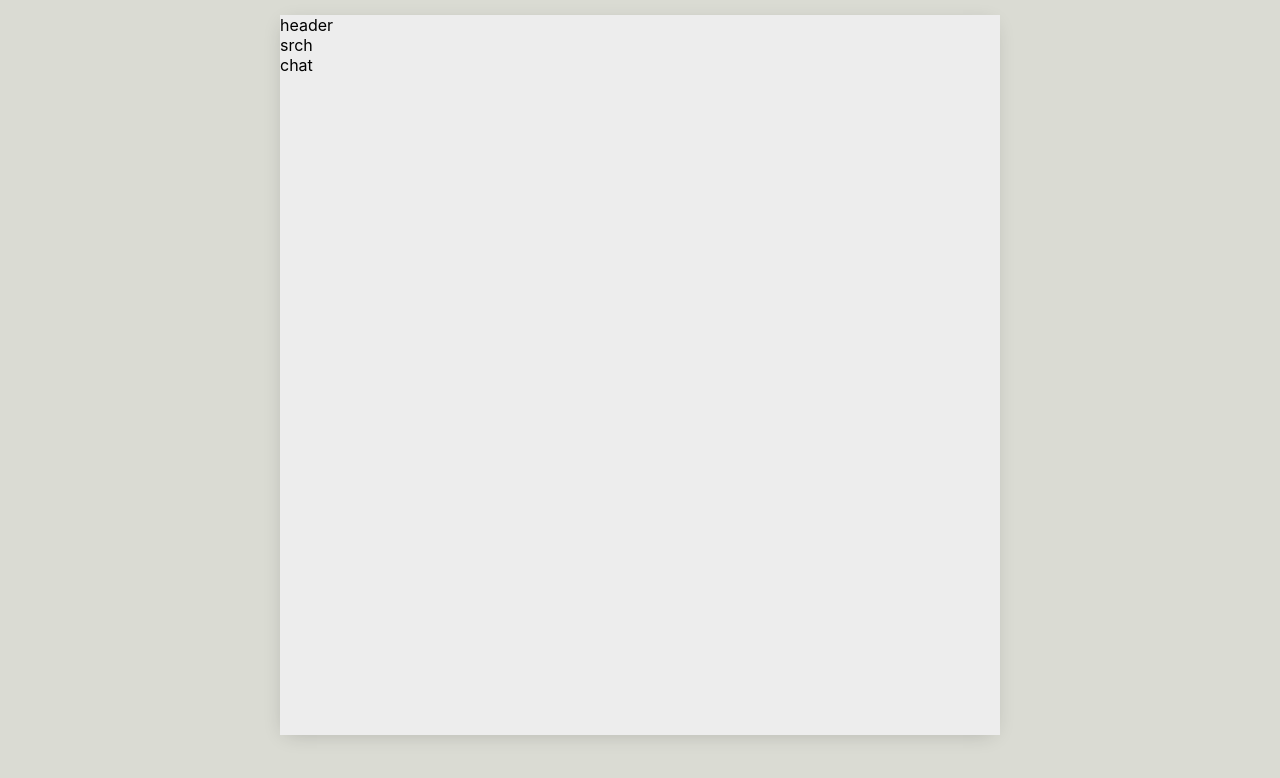
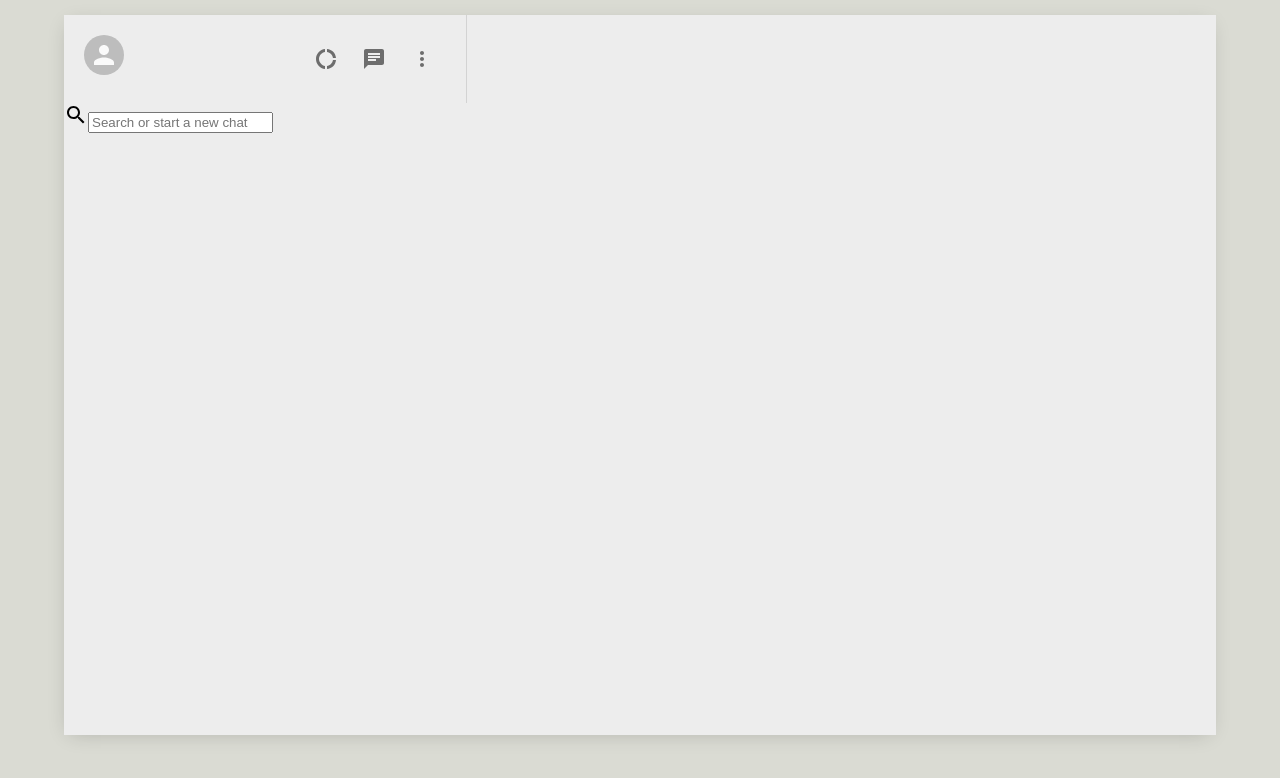
Before and after one commit to SubhasishSarkar/Whatsapp, a React (Create React App) app: page / in a window 1280 px wide. Shown: the top 778 px of the page. Built offline with nearby package versions, Linux system fonts and the light colour scheme.

Commit message:
sidebar header

```diff
--- a/package.json
+++ b/package.json
@@ -4,6 +4,7 @@
   "private": true,
   "dependencies": {
     "@material-ui/core": "^4.11.0",
+    "@material-ui/icons": "^4.9.1",
     "@testing-library/jest-dom": "^4.2.4",
     "@testing-library/react": "^9.3.2",
     "@testing-library/user-event": "^7.1.2",
--- a/src/App.css
+++ b/src/App.css
@@ -10,7 +10,7 @@
     margin-top: -50px;
     background-color: #ededed;
     height: 90vh;
-    width: 90vh;
+    width: 90vw;
     box-shadow: -1px 4px 20px -6px rgb(0,0,0,0.2);
 
 }
--- /dev/null
+++ b/src/Sidebar.css
@@ -0,0 +1,21 @@
+.sidebar{
+    flex: 0.35;
+}
+
+.sidebar__header{
+    display: flex;
+    justify-content: space-between;
+    padding: 20px;
+    border-right: 1px solid lightgray;
+}
+
+.sidebar__headerRight{
+    display: flex;
+    align-items: center;
+    justify-content: space-between;
+    min-width: 10vw;
+}
+.sidebar__headerRight > .MuiSvgIcon-root{
+    margin-right: 2vw;
+    font-size: 24px !important;
+}
--- a/src/Sidebar.js
+++ b/src/Sidebar.js
@@ -1,16 +1,35 @@
-import React from 'react'
+import React from 'react';
+import { Avatar, IconButton } from '@material-ui/core';
+import DonutLargeIcon from '@material-ui/icons/DonutLarge';
+import ChatIcon from '@material-ui/icons/Chat';
+import MoreVertIcon from '@material-ui/icons/MoreVert';
+import SearchOutlined from '@material-ui/icons/SearchOutlined';
+
+import './Sidebar.css';
 
 function Sidebar() {
     return (
         <div className="sidebar">
             <div className="sidebar__header">
-                header
+                <Avatar/>
+                <div className="sidebar__headerRight">
+                    <IconButton>
+                        <DonutLargeIcon/>
+                    </IconButton>
+                    <IconButton>
+                        <ChatIcon/>
+                    </IconButton>
+                    <IconButton>
+                        <MoreVertIcon/>
+                    </IconButton>
+                </div>
             </div>
             <div className="sidebar__search">
-            srch
+                <SearchOutlined/>
+                <input placeholder="Search or start a new chat" type="text"/>
             </div>
             <div className="sidebar__chat">
-            chat
+
             </div>
         </div>
     )
```
Also changed, not shown: 1 other file (tests, documents, lock files or other folders).
